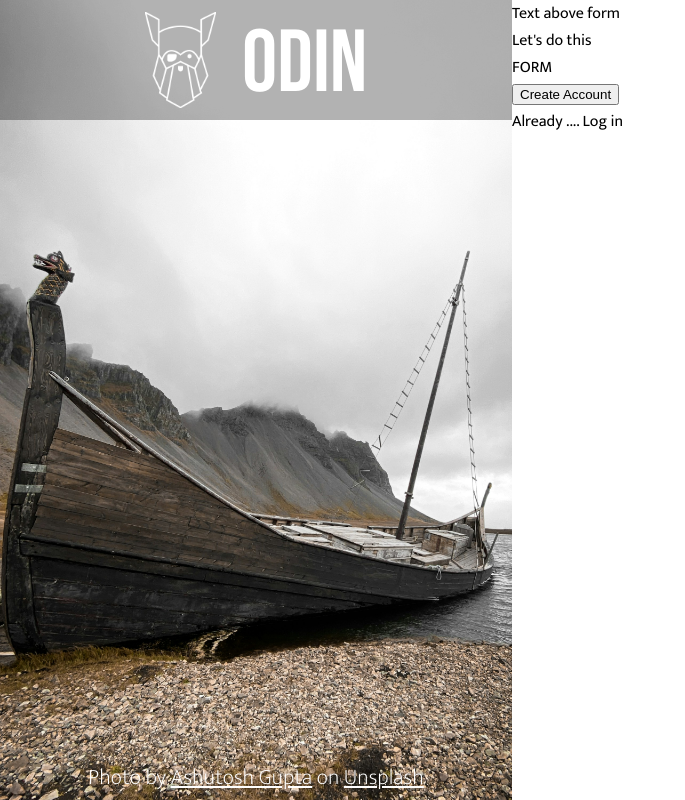
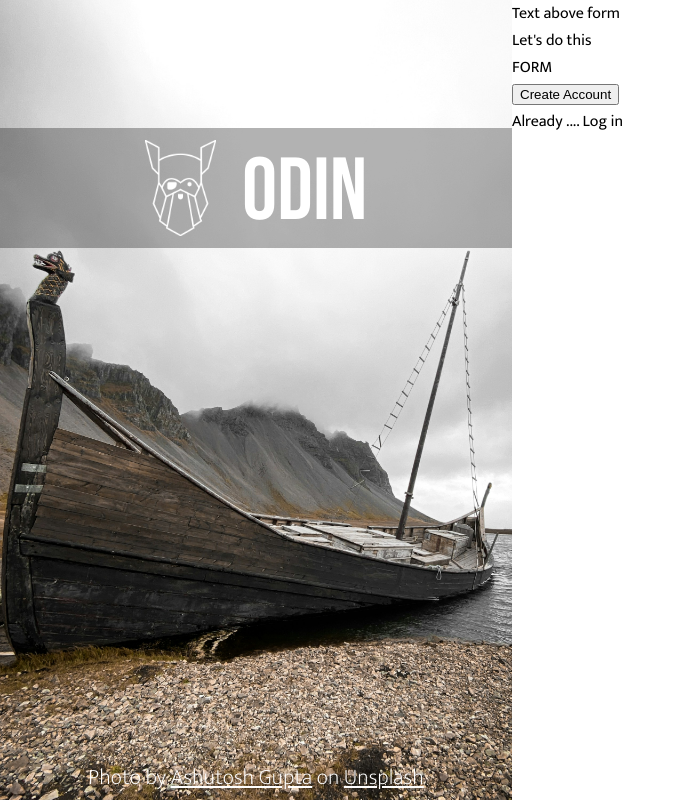
Before and after one commit to aliaizad72/sign-up-form, a plain HTML site: page index.html in a window 1280 px wide. Shown: the whole page, without its empty margins (0-685 px from the left). Drawn offline with Linux system fonts and the light colour scheme.

Commit message:
Adjusted odin banner

```diff
--- a/style.css
+++ b/style.css
@@ -38,6 +38,7 @@ body {
   justify-content: center;
   align-items: center;
   gap: 5%;
+  margin-top: 25%;
 }
 
 #logo {
```
